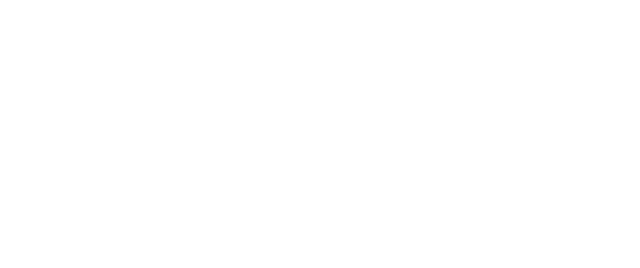
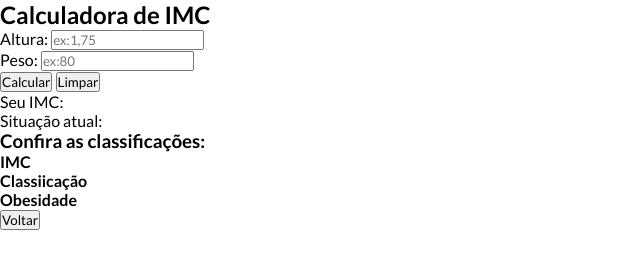
Before and after one commit to SophiAoAmaral/Calculadora-IMC, a plain HTML site: page index.html in a window 1280 px wide. Shown: the whole page, without its empty margins (0-640 px from the left). Drawn offline with Linux system fonts and the light colour scheme.

Commit message:
html do site

```diff
--- a/index.html
+++ b/index.html
@@ -11,6 +11,40 @@
     <link href="https://fonts.googleapis.com/css2?family=Lato:ital,wght@0,100;0,300;0,400;0,700;0,900;1,100;1,300;1,400;1,700;1,900&display=swap" rel="stylesheet">
 </head>
 <body>
-
+    <div class="container">
+        <div id="calc-container">
+            <h2>Calculadora de IMC</h2>
+            <form id="imc-form">
+                <div class="form-control">
+                    <label for="height">Altura:</label>
+                    <input type="text" name="height" placeholder="ex:1,75">
+                </div>
+                <div class="form-control">
+                    <label for="weight">Peso:</label>
+                    <input
+                    type="text"
+                    name="weight"
+                    placeholder="ex:80">
+                </div>
+                <div class="action-controls">
+                    <button id="calc-btn">Calcular</button>
+                    <button id="clear-btn">Limpar</button>
+                </div>
+            </form>
+            <div id="result-container">
+                <p id="imc-number">Seu IMC: <span></span></p>
+                <p id="imc-info">Situação atual: <span></span></p>
+                <h3>Confira as classificações:</h3>
+                <div id="imc-table">
+                    <div class="table-header">
+                        <h4>IMC</h4>
+                        <h4>Classiicação</h4>
+                        <h4>Obesidade</h4>
+                    </div>
+                </div>
+                <button id="back-btn">Voltar</button>
+            </div>
+        </div>
+    </div>
 </body>
 </html>
```
